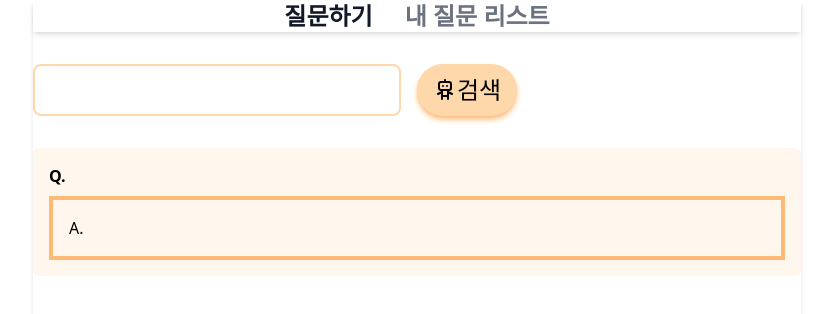
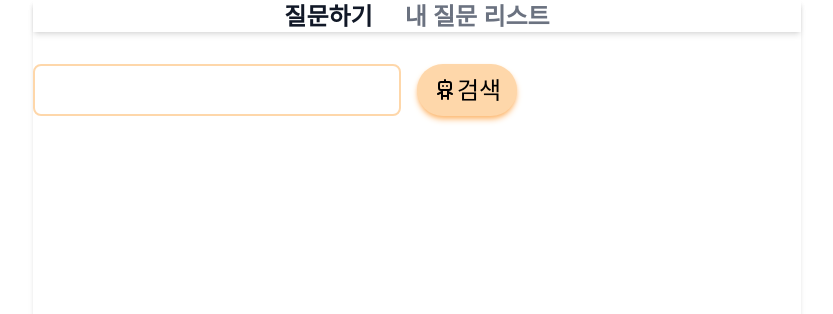
Before and after one commit to FullTimeScam/Chat-Gpt_API2, a React (Vite) app: page / in a window 1280 px wide. Shown: the top 314 px of the page, without its empty margins (223-1056 px from the left). Built offline with nearby package versions, Linux system fonts and the light colour scheme.

Commit message:
HOME에 컴포넌트 적용

```diff
--- a/src/page/Home.jsx
+++ b/src/page/Home.jsx
@@ -1,6 +1,7 @@
 import axios from "axios";
 import { useEffect, useState } from "react";
 import { TbRobot } from "react-icons/tb";
+import ChatlistCard from "../components/ChatlistCard";
 
 const Home = () => {
   const [content, setContent] = useState("");
@@ -62,14 +63,9 @@ const Home = () => {
         </button>
       </form>
       <ul>
-        <li className="mt-8 px-4 bg-orange-50 p-4 rounded-md text-md">
-          <div className="mb-2 font-semibold flex flex-col gap-4">
-            Q. {chatlist?.question}
-          </div>
-          <div className="border-4 border-orange-300 p-4">
-            A. {chatlist?.answer}
-          </div>
-        </li>
+        {chatlist && (
+          <ChatlistCard question={chatlist.question} answer={chatlist.answer} />
+        )}
       </ul>
     </div>
   );
```
